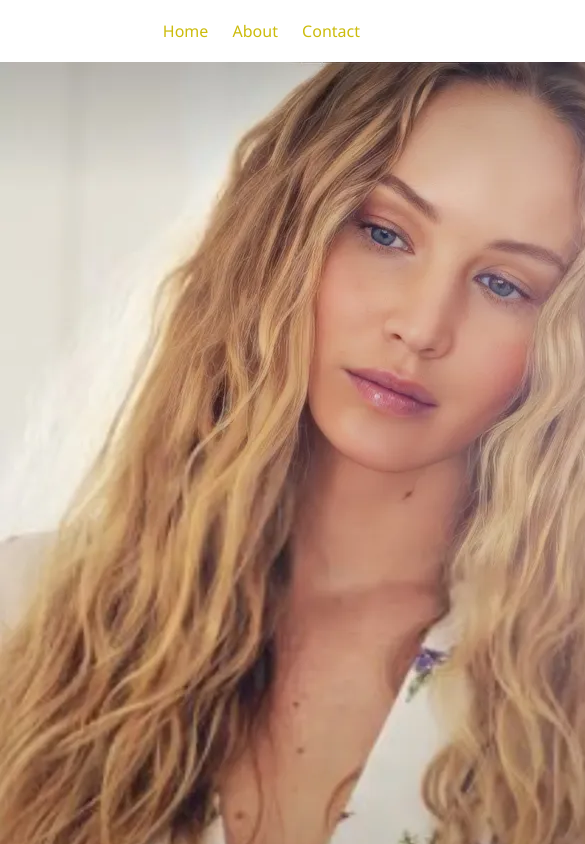
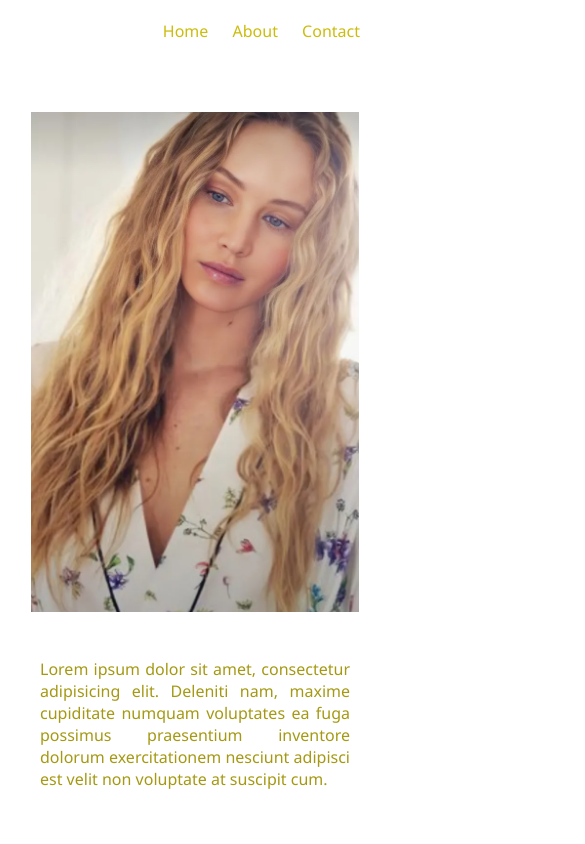
Before and after one commit to aryers/JLphoto-portfolio, a plain HTML site: page about.html in a window 390 px wide. Shown: the top 844 px of the page, 585 px wide, since content can reach past the window. Drawn offline with Linux system fonts and the light colour scheme.

Commit message:
Update styles.css

```diff
--- a/styles.css
+++ b/styles.css
@@ -49,3 +49,58 @@ footer p{
     display: block;
     text-align: center;
 }
+
+.container-text{
+    color: rgb(165, 153, 19);
+    text-align: justify;
+    text-justify: auto;
+    padding: 0;
+    background-color: #fff;
+    margin: 20px 20px;
+}
+
+.container{
+    display: flex;
+    flex-direction: row;
+    padding: 0 auto;
+    gap: 10px;
+    margin: 10px 20px;
+    background-color: #fff;
+}
+.card{
+    width: 45%;
+    display: flex;
+    padding: 0;
+}
+.card img {
+    height: 500px;
+    float: left;
+    padding: 0;
+
+
+}
+
+.left {
+    float: left;
+}
+
+.right {
+    float: right;
+}
+@media (max-width: 780px){
+    .container{
+        display: flex;
+        flex-direction: column;
+    }
+    .card {
+        width: 100%;
+        display: block;
+        text-align: justify;
+    }
+    .card img {
+        display: flex;
+        width: 100%;
+        object-fit: contain;
+        padding-top: 40px;
+    }
+}
```
